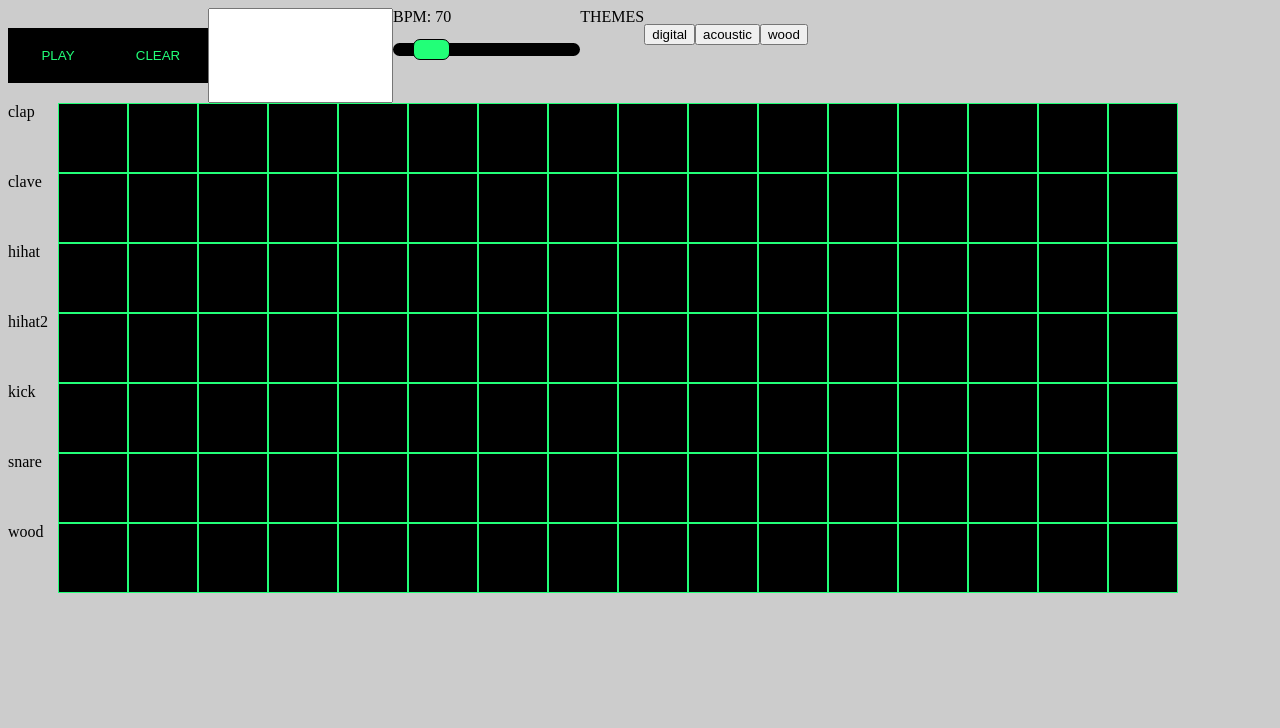
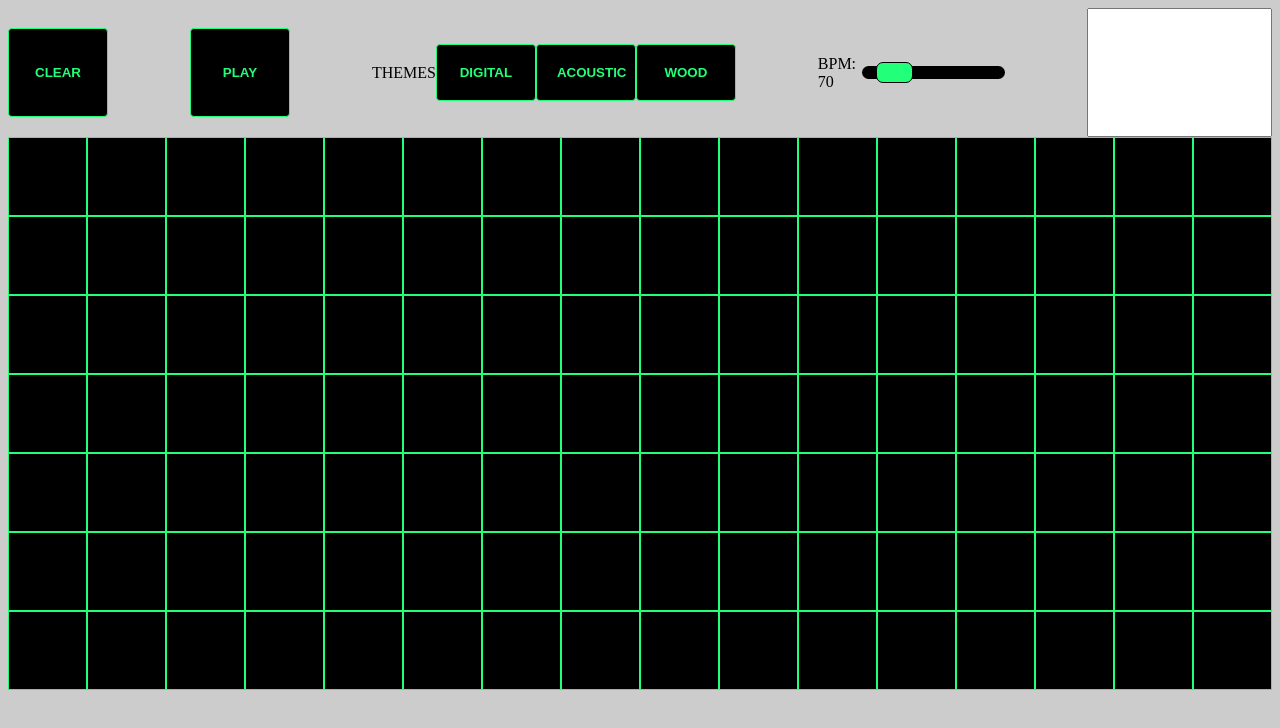
Before and after one commit to Emilio-Zamacona/beat-machine, a React (Vite) app: page / in a window 1280 px wide. Shown: the top 728 px of the page. Built offline with nearby package versions, Linux system fonts and the light colour scheme.

Commit message:
style update

```diff
--- a/src/assets/styles/grid.scss
+++ b/src/assets/styles/grid.scss
@@ -5,20 +5,26 @@
     &__row{
         display: flex;
         gap: $square-gap;
+        width: 100%;
         &__label{
-            width: 50px;
+            width: 100px;
+            display: flex;
+            align-items: center;
+            justify-content: center;
+            background-color: $background;
+            color: $empty;
+            border-bottom: 1px solid $empty;
         }
         &__square{
             border: 1px solid $border;
             background-color: $empty;
-            width: 70px;
             aspect-ratio: 1;
+            width: 100%;
             &.--filled{
              background-color: $filled;
             }
             &.--current{
-                border-left: 3px solid $progress;
-                border-right: 3px solid $progress;
+                border: 1px solid $progress;
             }
         }
     }
--- a/src/assets/styles/header.scss
+++ b/src/assets/styles/header.scss
@@ -1,23 +1,29 @@
 .header{
     display: flex;
+    justify-content: space-between;
     input[type="range"]{
         color: red;
     }
     &__button{
         padding:20px;
         background-color: $empty;
+        border: none;
+        border-radius: 4px;
+        border: 1px solid $filled;
         color: $filled;
-        border: none;
         width: 100px;
         margin: 20px 0;
+        font-weight: 600;
+        text-transform: uppercase;
         &:active{
             background-color: $filled;
             color: $empty;
         }
     }
-    .theme-switcher{
+    &__element{
         display: flex;
-        &__list{
+        align-items: center;
+        .theme-switcher__list{
             display: flex;
         }
     }
--- a/src/components/BpmInput/BpmInput.tsx
+++ b/src/components/BpmInput/BpmInput.tsx
@@ -13,7 +13,7 @@ const BpmInput = () => {
     });
   };
   return (
-    <div>
+    <div className="header__element">
       <span>BPM: {bpm}</span>
       <input
         onChange={onInputChange}
--- a/src/components/Grid/GridRow/GridRow.tsx
+++ b/src/components/Grid/GridRow/GridRow.tsx
@@ -9,7 +9,7 @@ interface IGridRow extends IRow {
 const GridRow = ({ name, squares, rowIndex, onUpdateRow }: IGridRow) => {
   return (
     <div className="grid__row">
-      <div className="grid__row__label">{name}</div>
+      {/* <div className="grid__row__label">{name.toUpperCase()}</div> */}
       {squares.map((square, i) => (
         <GridSquare
           key={i}
--- a/src/components/Header/Header.tsx
+++ b/src/components/Header/Header.tsx
@@ -10,21 +10,21 @@ const Header = () => {
     <div className="header">
       <button
         className="header__button"
+        onClick={() => dispatch({ type: "RESETGRID" })}
+      >
+        CLEAR
+      </button>
+      <button
+        className="header__button"
         onClick={() => {
           dispatch({ type: "PLAY", value: !play });
         }}
       >
         {play ? "STOP" : "PLAY"}
       </button>
-      <button
-        className="header__button"
-        onClick={() => dispatch({ type: "RESETGRID" })}
-      >
-        CLEAR
-      </button>
+      <ThemeSwitcher />
+      <BpmInput />
       <BeatInput />
-      <BpmInput />
-      <ThemeSwitcher />
     </div>
   );
 };
--- a/src/components/ThemeSwitcher/ThemeSwitcher.tsx
+++ b/src/components/ThemeSwitcher/ThemeSwitcher.tsx
@@ -17,14 +17,13 @@ const ThemeSwitcher = () => {
     });
   }, [theme]);
   return (
-    <div className="theme-switcher">
-      <div>
-        <span>THEMES</span>
-      </div>
+    <div className="header__element">
+      <p>THEMES</p>
       <ul className="theme-switcher__list">
         {themes.map((theme, i) => (
           <li key={theme.name}>
             <button
+              className="header__button"
               onClick={() => {
                 dispatch({ type: "THEME", value: i });
               }}
```
Also changed, not shown: src/assets/styles/index.scss (line endings or trailing spaces).
